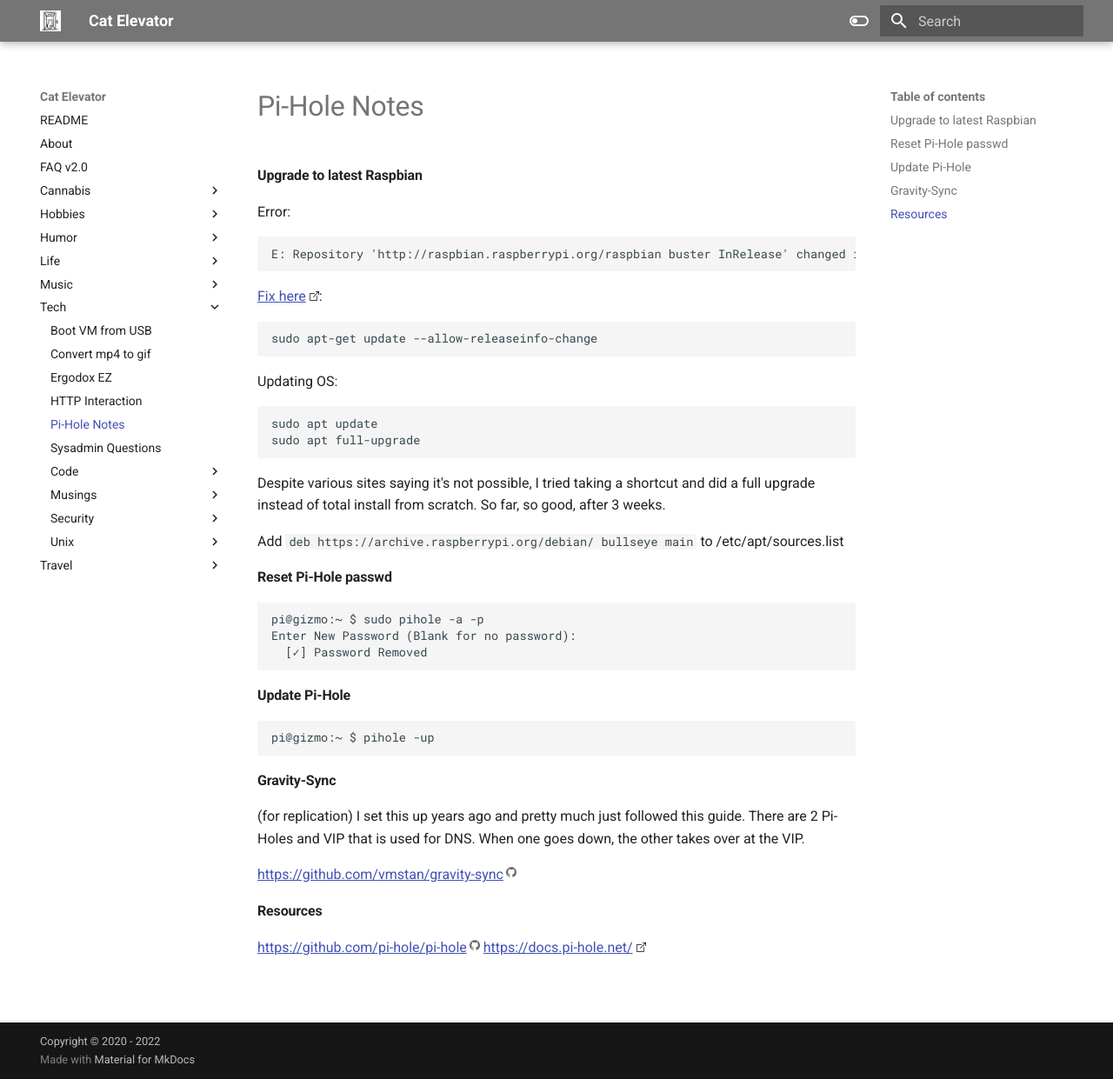
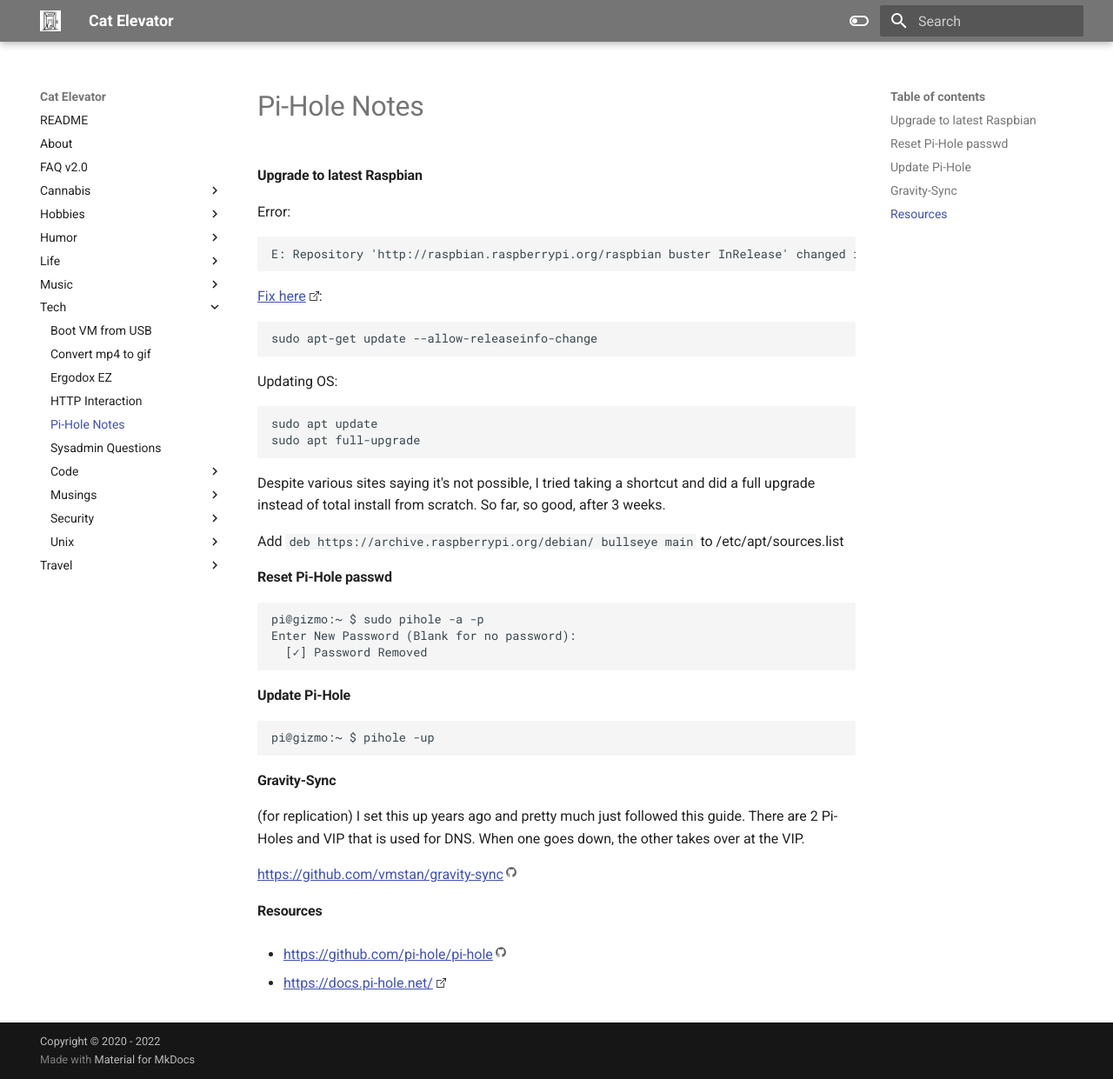
Before and after one commit to los7key/garden, an MkDocs documentation site: the page built from docs/tech/pihole.md, in a window 1280 px wide and 1241 px high. Shown: the whole window at 87% size. Built offline with MkDocs 1.6.1 and Material for MkDocs 9.7.7, drawn with Linux system fonts in a browser that asks for light colours.

Commit message:
Formatting

```diff
--- a/docs/tech/pihole.md
+++ b/docs/tech/pihole.md
@@ -45,7 +45,7 @@ I set this up years ago and pretty much just followed this guide.  There are 2 P
 https://github.com/vmstan/gravity-sync
 
 
+### Resources
+* https://github.com/pi-hole/pi-hole
 
-### Resources
-https://github.com/pi-hole/pi-hole
-https://docs.pi-hole.net/
+* https://docs.pi-hole.net/
```
Also changed, not shown: other parts of docs/tech/pihole.md (+1 -1 lines), docs/tech/README.md (+2 -5 lines).
